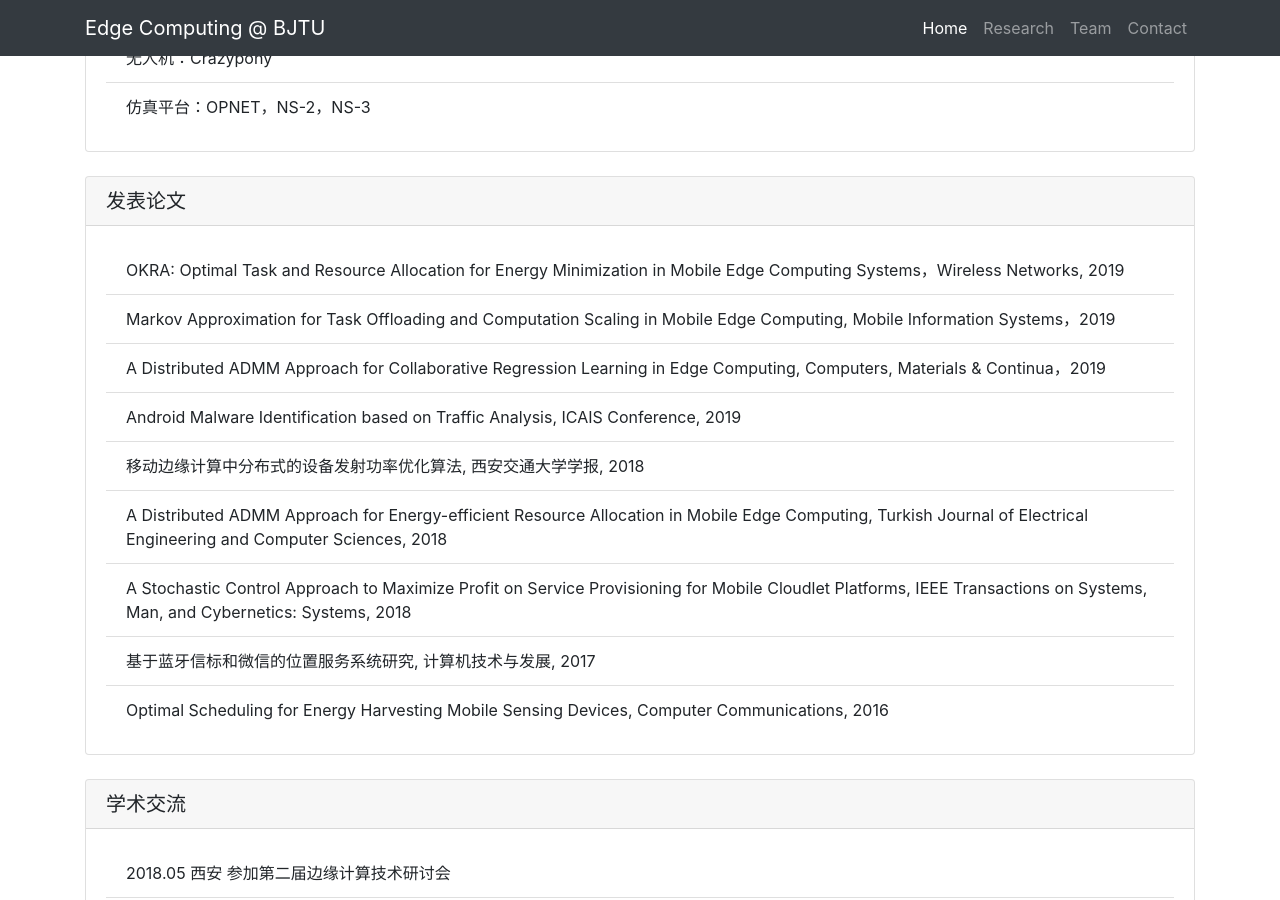
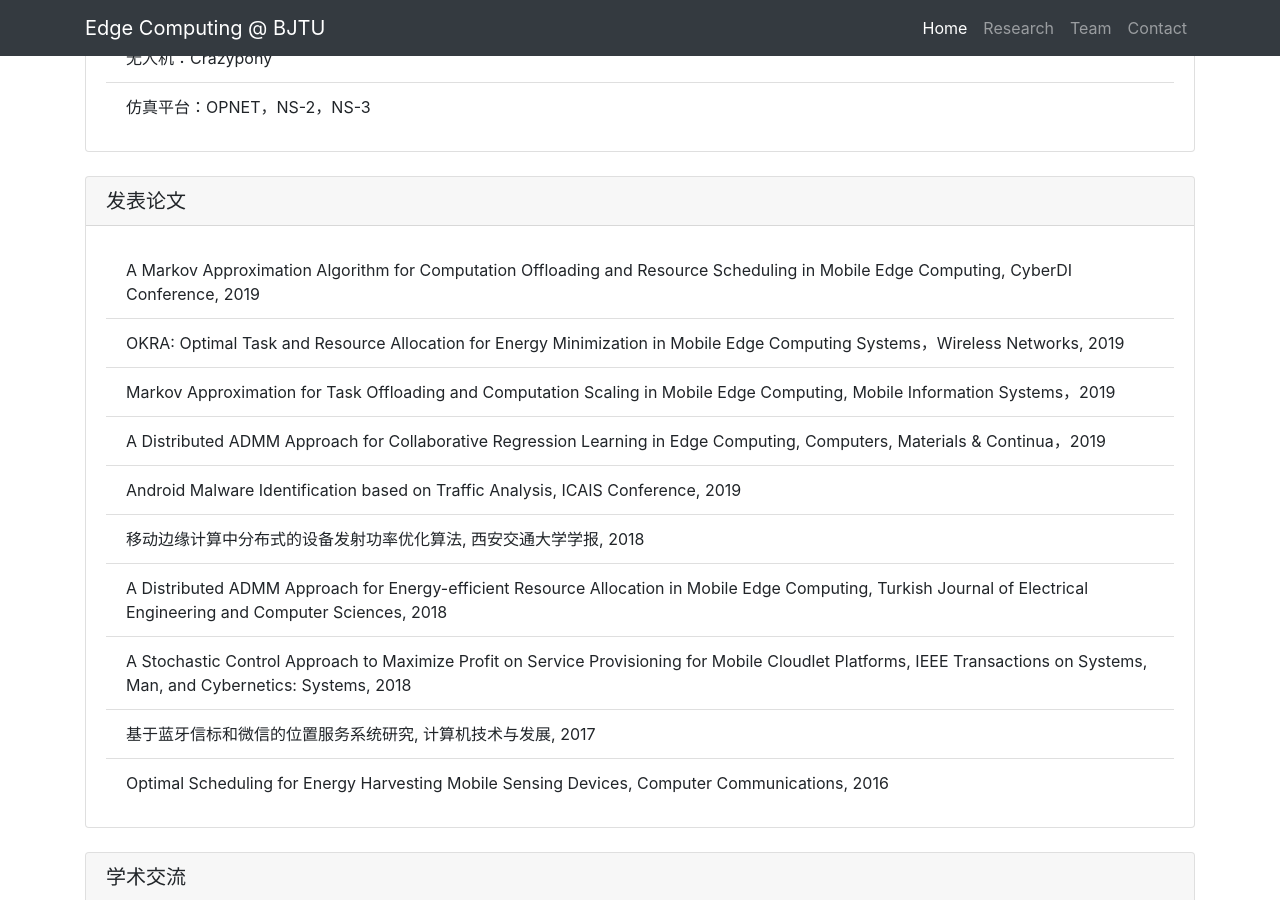
Before and after one commit to fangvv/Homepage, a Jekyll site: the page Edgecomp/index.html, which Jekyll copies as it is, in a window 1280 px wide and 900 px high, scrolled down 1869 px. Built offline with Jekyll 4.4.1, drawn with Linux system fonts in a browser that asks for light colours; comment, search, counter and statistics services are not loaded.

Commit message:
Signed-off-by: fangvv <fangvv@gmail.com>

```diff
--- a/Edgecomp/index.html
+++ b/Edgecomp/index.html
@@ -109,6 +109,7 @@
   <h5 class="card-header">发表论文</h5>
   <div class="card-body">
     <ul class="list-group list-group-flush">
+      <li class="list-group-item"> A Markov Approximation Algorithm for Computation Offloading and Resource Scheduling in Mobile Edge Computing, CyberDI Conference, 2019</li>
       <li class="list-group-item">OKRA: Optimal Task and Resource Allocation for Energy Minimization in Mobile Edge Computing Systems，Wireless Networks, 2019</li>
       <li class="list-group-item">Markov Approximation for Task Offloading and Computation Scaling in Mobile Edge Computing, Mobile Information Systems，2019</li>
       <li class="list-group-item">A Distributed ADMM Approach for Collaborative Regression Learning in Edge Computing, Computers, Materials & Continua，2019</li>
```
